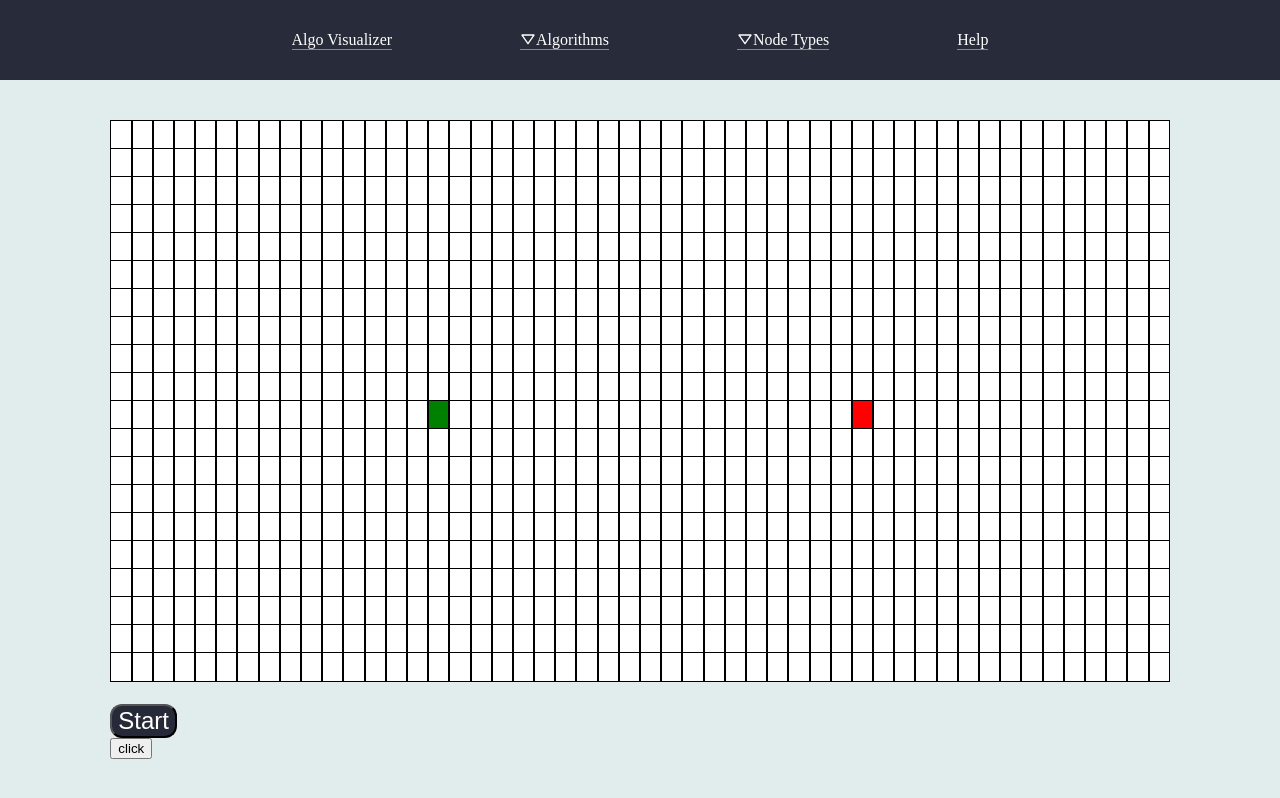
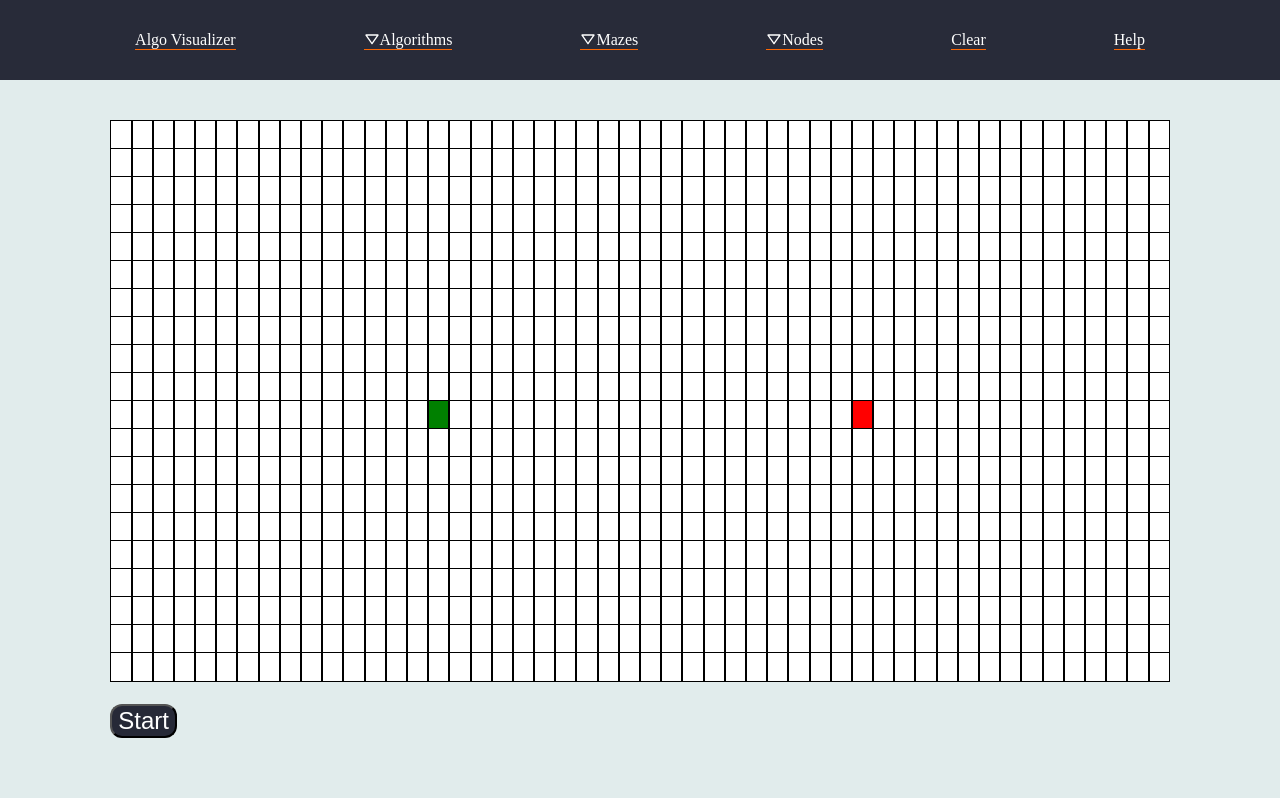
Before and after one commit to Deadrick99/Algorithm-Visulizer, a React (Create React App) app: page / in a window 1280 px wide. Built offline with nearby package versions, Linux system fonts and the light colour scheme.

Commit message:
added clear functin
Added clear board functionality and changed UI

```diff
--- a/src/Algorithms/RecursiveDivision.js
+++ b/src/Algorithms/RecursiveDivision.js
@@ -1,5 +1,5 @@
-const array = [];
 function RecursiveDivision(grid, startNode, finishNode) {
+  const array = [];
   for (let i = 0; i < grid.length; i++) {
     array.push(grid[i][0]);
     array.push(grid[i][49]);
@@ -8,7 +8,7 @@ function RecursiveDivision(grid, startNode, finishNode) {
     array.push(grid[0][i]);
     array.push(grid[19][i]);
   }
-  Maze(grid, startNode, finishNode, 1, 1, 48, 18, isHorizontal(49, 19));
+  Maze(grid, startNode, finishNode, 1, 1, 48, 18, isHorizontal(49, 19), array);
   return array;
 }
 function Maze(
@@ -19,7 +19,8 @@ function Maze(
   height,
   widthEnd,
   heightEnd,
-  horizontal
+  horizontal,
+  array
 ) {
   if (widthEnd - width < 2 || heightEnd - height < 2) return;
 
@@ -109,7 +110,8 @@ function Maze(
       height,
       widthEnd,
       heightEnd,
-      isHorizontal(widthEnd - lWidth, heightEnd - height)
+      isHorizontal(widthEnd - lWidth, heightEnd - height),
+      array
     );
     Maze(
       grid,
@@ -119,7 +121,8 @@ function Maze(
       height,
       rWidthEnd,
       heightEnd,
-      isHorizontal(rWidthEnd - width, heightEnd - height)
+      isHorizontal(rWidthEnd - width, heightEnd - height),
+      array
     );
   }
   if (!horizontal) {
@@ -209,7 +212,8 @@ function Maze(
       tHeight,
       widthEnd,
       heightEnd,
-      isHorizontal(widthEnd - width, heightEnd - tHeight)
+      isHorizontal(widthEnd - width, heightEnd - tHeight),
+      array
     );
 
     Maze(
@@ -220,7 +224,8 @@ function Maze(
       height,
       widthEnd,
       bHeightEnd,
-      isHorizontal(widthEnd - width, bHeightEnd - height)
+      isHorizontal(widthEnd - width, bHeightEnd - height),
+      array
     );
   }
 }
--- a/src/Algorithms/dijkstra.js
+++ b/src/Algorithms/dijkstra.js
@@ -1,7 +1,9 @@
 import MinHeap from "../Compenents/MinHeap.js";
-const heap = new MinHeap();
+
 //takes in a grid of Node objects, the start node and endnode for that grid and returns all the nodes the algorithm visited in order
 export default function dijkstra(grid, startNode, finishNode) {
+  const heap = new MinHeap();
+  console.log(heap);
   const visitedNodesInOrder = [];
   startNode.distance = 0;
   // to create the min heap the the first position must be null(well it makes the math easier) then we build the heap with the start node
--- a/src/Compenents/Algo.css
+++ b/src/Compenents/Algo.css
@@ -12,8 +12,16 @@ margin-top: 5vh;
 display: inline-block;
 align-self: center;
 
+}
+.selectionBar {
+list-style: none;
+display: flex;
+flex-direction: row;
+align-self:center;
 
-
+}
+.selectionBar li{
+margin-right: 10rem;
 }
 .row{
   height: 3.5vh;
--- a/src/Compenents/Algo.jsx
+++ b/src/Compenents/Algo.jsx
@@ -10,15 +10,18 @@ var startNodeCol = 15;
 var startNodeRow= 10;
 var finalNodeCol = 35;
 var finalNodeRow = 10;
-var nodeType = "";
 
 export default function Algo()  {
   const [grid, setGrid] = useState(initGrid);
   const [mouseIsPressed,setMouseIsPressed] = useState(false);
+  const [mazeType, setMazeType] = useState('');
+  const [algoType, setAlgoType] = useState('');
+  const [nodeType, setNodeType] = useState('');
 
     return (
       <div className="body">
       <Header className = "Header" onClick={(type,typeVal)=>handleHeaderClick(type,typeVal)}></Header>
+
         <div className="grid">
           {Array.from(grid).map((row, rowIdx) => {
             return (
@@ -41,28 +44,33 @@ export default function Algo()  {
 
             );
           })}
-           <button className="startButton" onClick={() => visualizeDijkstra()}>
+           <button className="startButton" onClick={() => startHit()}>
           Start
-        </button>
-        <button onClick={()=>visualizeRecursiveDivisionMaze()}>click</button>
+          </button>
         </div>
         </div>
     );
+    //function to run program whith selected algo and maze type.
+    function startHit(){
+      if (algoType === 'DIJKSTRA')
+      {
 
-  function visualizeRecursiveDivisionMaze(){
+      }
+    }
+
+     function visualizeRecursiveDivisionMaze(){
     const startNode = grid[startNodeRow][startNodeCol];
     const finishNode = grid[finalNodeRow][finalNodeCol];
     const visitedNodesInOrder = RecursiveDivision(grid, startNode, finishNode);
     animateMaze(visitedNodesInOrder);
   }
-  function animateMaze(visitedNodesInOrder){
+    function animateMaze(visitedNodesInOrder){
     for (let i =0; i<visitedNodesInOrder.length; i++){
         setTimeout(()=>{
           if(grid[visitedNodesInOrder[i].row][visitedNodesInOrder[i].col].isStart === false && grid[visitedNodesInOrder[i].row][visitedNodesInOrder[i].col].isFinish===false){
           grid[visitedNodesInOrder[i].row][visitedNodesInOrder[i].col].isWall =true;
           }
           else{
-            console.log("hi")
           }
           const newGrid = grid.slice();
           setGrid(newGrid);
@@ -118,19 +126,39 @@ export default function Algo()  {
     }
   }
   function visualizeDijkstra() {
+    console.log(grid)
     const startNode = grid[startNodeRow][startNodeCol];
     const finishNode = grid[finalNodeRow][finalNodeCol];
+    console.log(grid[startNodeRow][startNodeCol])
     const visitedNodesInOrder = dijkstra(grid, startNode, finishNode);
     const nodesInShortestPathOrder = getNodesInShortestPathOrder(finishNode);
     animateDijkstra(visitedNodesInOrder, nodesInShortestPathOrder);
+    console.log(nodesInShortestPathOrder);
+    console.log(visitedNodesInOrder);
   }
   function handleHeaderClick(type,typeVal){
     if(type === "ALGORITHM"){
-
+      setAlgoType(typeVal);
+      if (typeVal ==="DIJKSTRA")
+      {
+        visualizeDijkstra();
+      }
     }
     else if(type === "NODE"){
-      nodeType = typeVal;
+      setNodeType(typeVal);
     }
+    else if(type ==="Maze"){
+      setMazeType(typeVal);
+      if(typeVal === "Recursive Division")
+      {
+        visualizeRecursiveDivisionMaze();
+      }
+    }
+    else if (type==="CLEAR")
+    {
+      clearBoard();
+    }
+
 
   }
   function handleGridClick(row,col){
@@ -144,6 +172,20 @@ export default function Algo()  {
       setGrid(newGrid);
     }
 
+}
+function clearBoard(row=20, col=50){
+ for(let i = 0; i< row;i++)
+ for (let j = 0 ; j< col ;j++){
+ grid[i][j].isWall = false;
+ grid[i][j].isVisitedAnim =false;
+ grid[i][j].isShortest =false;
+ grid[i][j].isVisited = false;
+ grid[i][j].distance = Infinity;
+ grid[i][j].previousNode = null;
+ const newGrid = grid.slice();
+  setGrid(newGrid);
+ }
+console.log("hi");
 }
 
 function initGrid() {
@@ -193,11 +235,11 @@ else if(nodeType==="WALL"&&(node.isStart !== true|| node.isFinish !== true))
    finalNodeRow = row;
  }
  }
-   if(nodeType==="START"){
+   else if(nodeType==="START"){
    if((startNodeCol !== col || startNodeRow !== row) && node.isWall=== false){
 
-    newGrid[startNodeRow][startNodeCol].isStart =!newGrid[startNodeRow][startNodeCol].isStart;
-    node.isStart= !node.isStart;
+    newGrid[startNodeRow][startNodeCol].isStart = false;
+    node.isStart= true;
   startNodeCol = col;
   startNodeRow = row;
 }
--- a/src/Header/Header.module.css
+++ b/src/Header/Header.module.css
@@ -19,7 +19,7 @@
 }
 
 
-.AlgorithmItems, .NodeItems{
+.AlgorithmItems, .NodeItems, .MazeItems{
     display: none;
     background-color: whitesmoke;
     min-width: 160px;
@@ -35,7 +35,7 @@
     display: flex;
     flex-direction: row;
 }
-.HeaderAlgorithms,.HeaderAlgo,.HeaderIcon,.HeaderHelp,.HeaderNodes{
+.HeaderAlgorithms,.HeaderMazes,.HeaderAlgo,.HeaderIcon,.HeaderHelp,.HeaderClear,.HeaderNodes{
     display: flex;
     margin:4vh 5vw;
     color: white;
@@ -46,7 +46,7 @@
 }
 
 .AlgorithmItemsshow,
-.NodeItemsshow{
+.NodeItemsshow ,.MazeItemsshow{
     margin-top: 5.5vh;
     display: flex;
     flex-direction: column;
@@ -66,7 +66,8 @@
 
 }
 .Header .AlgorithmItemsshow li,
-.Header .HeaderNodes li{
+.Header .HeaderNodes li,
+.Header .MazeItemsshow li{
 padding: .5vh 2vw;
 float: left;
 border-bottom:1px solid #FF6600;
@@ -86,6 +87,14 @@ cursor:pointer;
 .HeaderNodes .nodeshow{
     display: flex;
 }
+
+.HeaderMazes .nodehide{
+    display:none;
+}
+.HeaderMazes .nodeshow {
+    display: flex;
+}
+
 .MobileNavigation .Icon{
     position: absolute;
     right: 5%;
@@ -94,7 +103,7 @@ cursor:pointer;
 .Header .MobileNavigation{
     display: none;
 }
-@media (max-width: 500px) {
+@media (max-width: 670px) {
 
     .Header .MobileNavigation{
         display: flex;
--- a/src/Header/HeaderItems.js
+++ b/src/Header/HeaderItems.js
@@ -5,13 +5,14 @@ import { useState } from "react";
 const HeaderItems = (props) => {
   const [isAlgoUp, setIsAlgoUp] = useState(false);
   const [isNodeUp, setIsNodeUp] = useState(false);
-
+  const [isMazeUp, setIsMazeUp] = useState(false);
   const onClick = props.onClick;
 
   const handleAlgoHeaderClick = () => {
     if (isAlgoUp === false) {
       setIsAlgoUp(true);
       setIsNodeUp(false);
+      setIsMazeUp(false);
     } else {
       setIsAlgoUp(false);
     }
@@ -20,8 +21,18 @@ const HeaderItems = (props) => {
     if (isNodeUp === false) {
       setIsNodeUp(true);
       setIsAlgoUp(false);
+      setIsMazeUp(false);
     } else {
       setIsNodeUp(false);
+    }
+  };
+  const handleMazeHeaderClick = () => {
+    if (isMazeUp === false) {
+      setIsMazeUp(true);
+      setIsAlgoUp(false);
+      setIsNodeUp(false);
+    } else {
+      setIsMazeUp(false);
     }
   };
 
@@ -60,6 +71,36 @@ const HeaderItems = (props) => {
           </li>
         </ul>
       </li>
+      <li className={classes.HeaderMazes}>
+        <div
+          className={isMazeUp ? `${classes.nodesshow}` : `${classes.nodehide}`}
+          onClick={() => handleMazeHeaderClick()}
+        >
+          <BiUpArrow />
+        </div>
+        <div
+          className={isMazeUp ? `${classes.nodehide}` : `${classes.nodeshow}`}
+          onClick={() => handleMazeHeaderClick()}
+        >
+          <BiDownArrow />
+        </div>
+        Mazes
+        <ul
+          className={
+            !isMazeUp ? `${classes.MazeItems}` : `${classes.MazeItemsshow}`
+          }
+        >
+          <li
+            onClick={() => {
+              onClick("Maze", "Recursive Division");
+              props.isMobile && props.closeMobileNav();
+              setIsMazeUp(false);
+            }}
+          >
+            Recursive Division
+          </li>
+        </ul>
+      </li>
       <li className={classes.HeaderNodes}>
         <div
           className={isNodeUp ? `${classes.nodesshow}` : `${classes.nodehide}`}
@@ -73,7 +114,7 @@ const HeaderItems = (props) => {
         >
           <BiDownArrow />
         </div>
-        Node Types
+        Nodes
         <ul
           className={
             !isNodeUp ? `${classes.NodeItems}` : `${classes.NodeItemsshow}`
@@ -108,6 +149,14 @@ const HeaderItems = (props) => {
           </li>
         </ul>
       </li>
+      <li
+        className={classes.HeaderClear}
+        onClick={() => {
+          onClick("CLEAR", "NA");
+        }}
+      >
+        Clear
+      </li>
       <li className={classes.HeaderHelp}>Help</li>
     </ul>
   );
```
